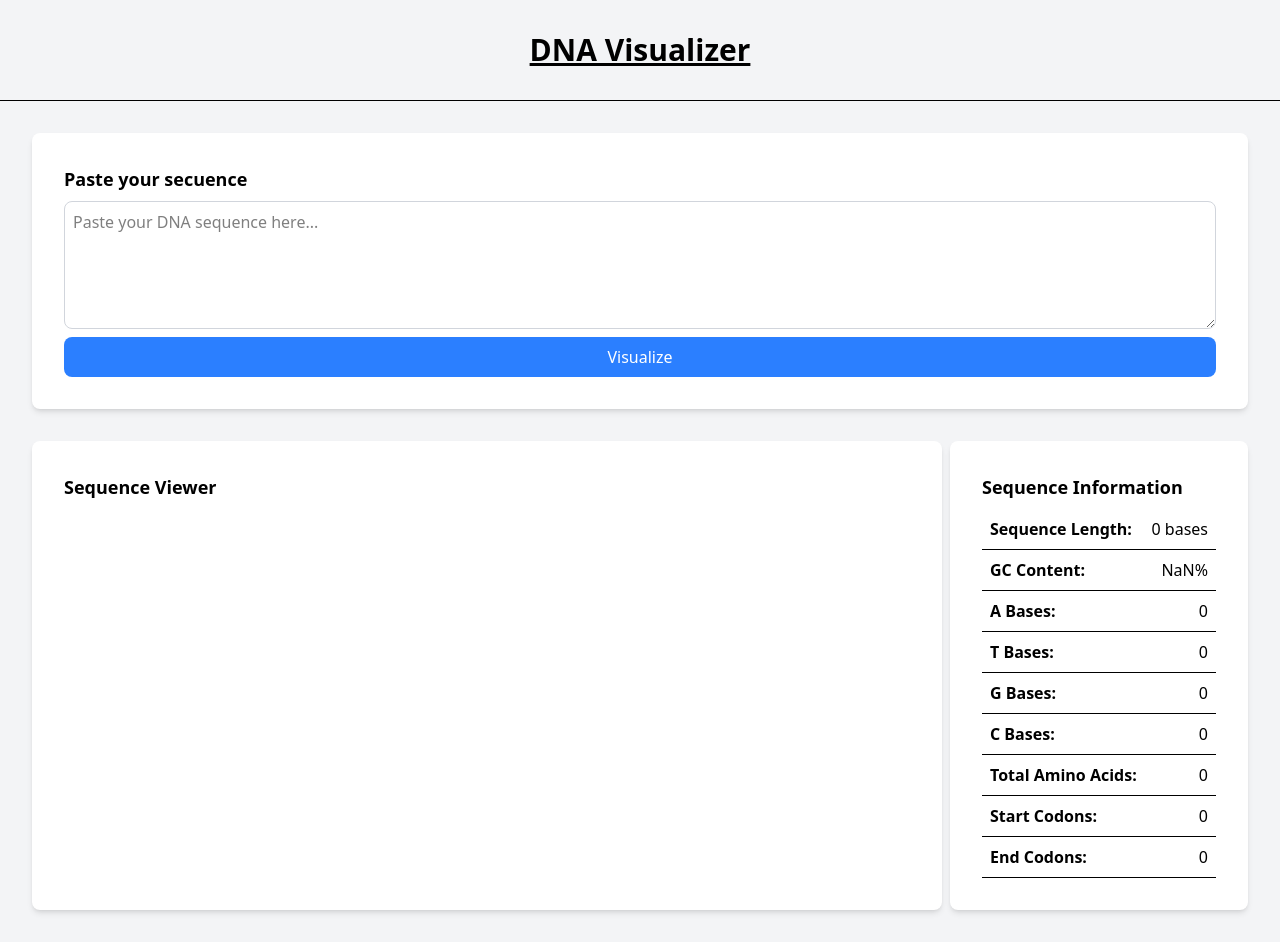
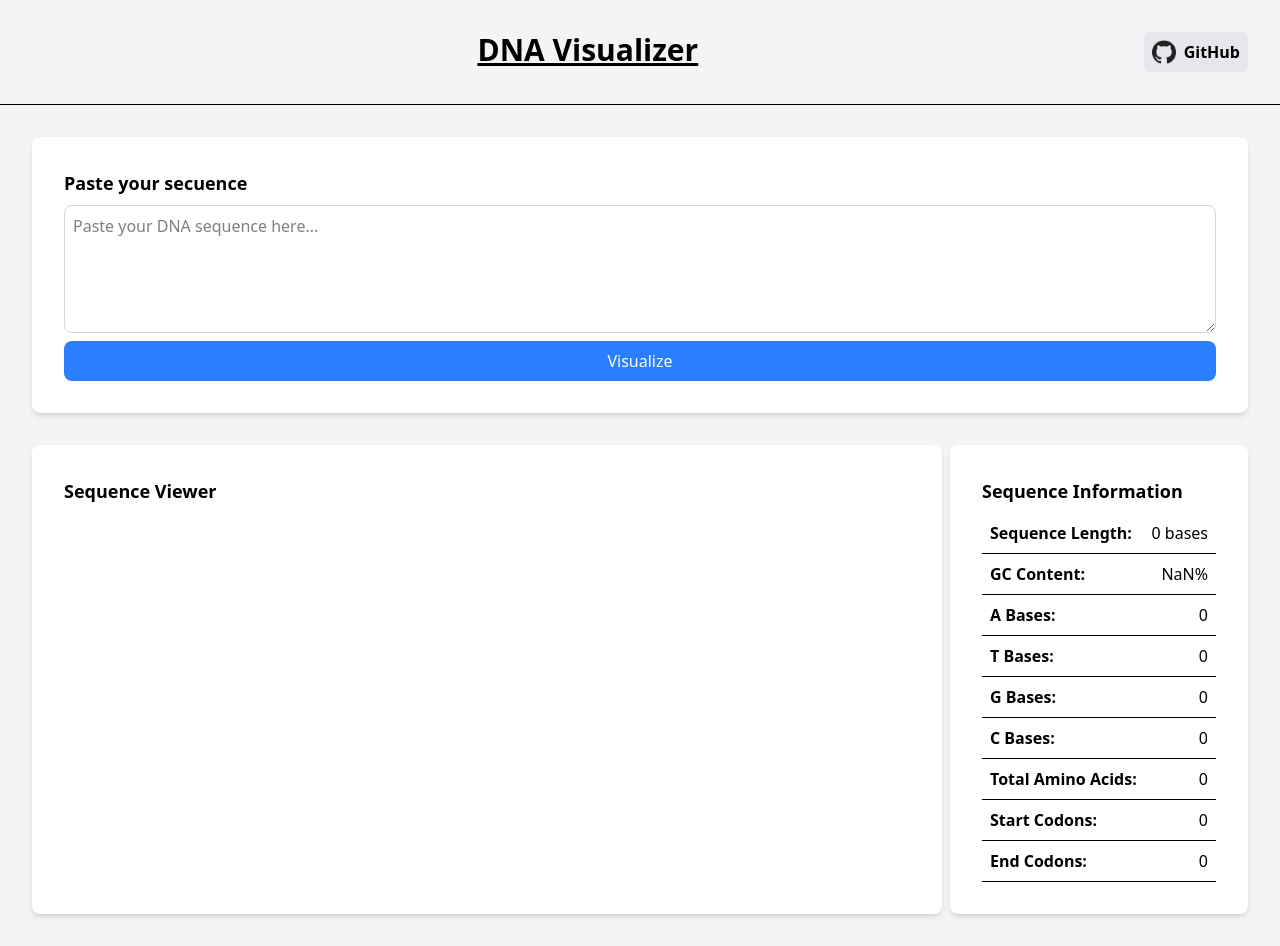
Before and after one commit to Kallox/dna-visualizer, a React (Vite) app: page / in a window 1280 px wide. Built offline with nearby package versions, Linux system fonts and the light colour scheme.

Commit message:
Feat[App]: Github link

```diff
--- a/src/App.tsx
+++ b/src/App.tsx
@@ -11,10 +11,32 @@ function App() {
 
     return (
         <div>
-            <header className="p-8 border-b-1 bg-gray-100">
+            <header className="flex justify-between p-8 border-b-1 bg-gray-100 align-middle">
+                <div></div>
                 <h1 className="text-3xl font-bold underline text-center">
                     DNA Visualizer
                 </h1>
+                <nav className="flex items-center gap-4">
+                    <ul>
+                        <li>
+                            <a
+                                className="flex items-center gap-2 rounded-md p-2 bg-gray-200 hover:bg-gray-300 transition duration-200"
+                                target="_blank"
+                                rel="noopener noreferrer"
+                                href="https://github.com/Kallox/dna-visualizer"
+                            >
+                                <img
+                                    src="/github.png"
+                                    width={24}
+                                    alt="Github icon"
+                                />
+                                <span className="font-semibold hidden sm:block">
+                                    GitHub
+                                </span>
+                            </a>
+                        </li>
+                    </ul>
+                </nav>
             </header>
             <main className="flex flex-col gap-8 items-center min-h-screen bg-gray-100 p-8">
                 <InputZone onButtonClick={handleSequenceChange} />
```
Also changed, not shown: public/github.png (added).
